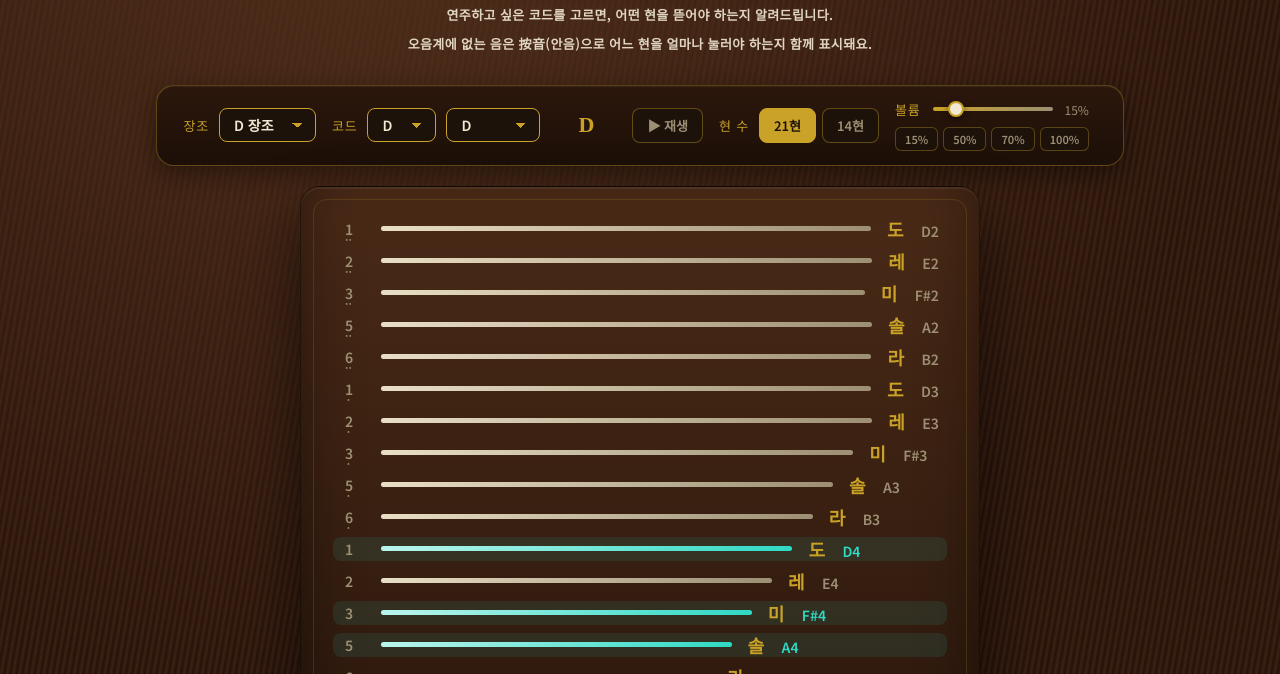
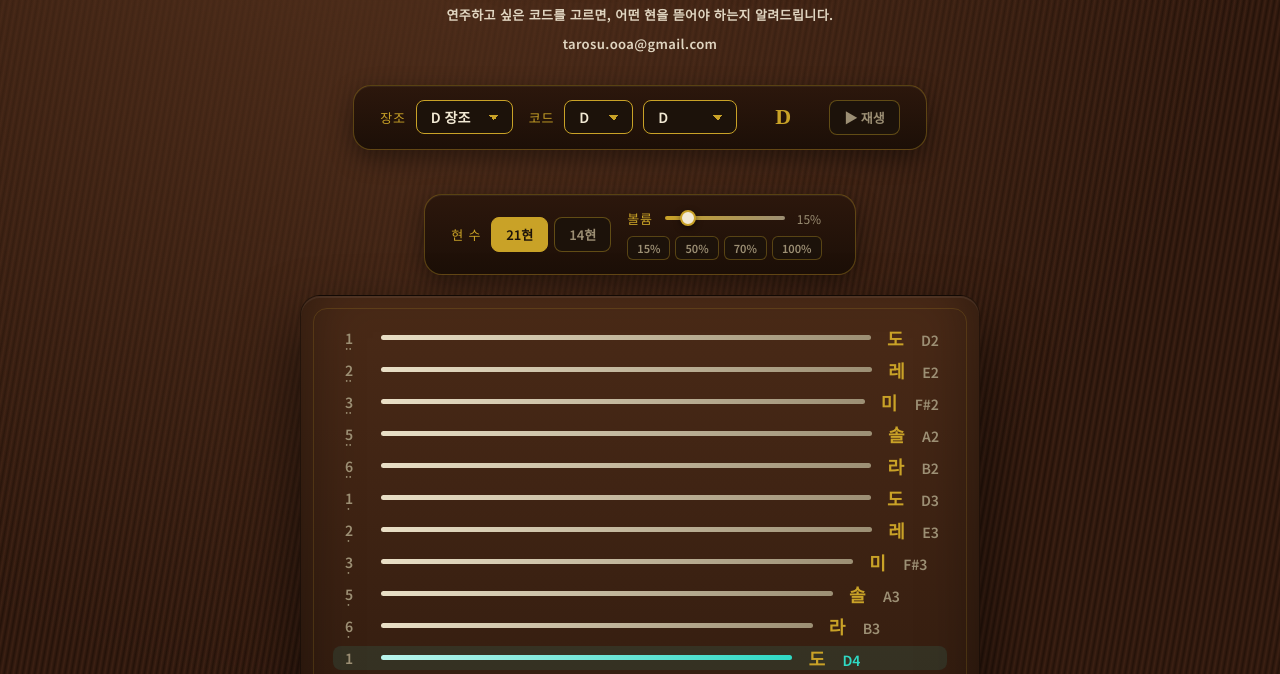
Before and after one commit to Tarosuooa/Guzheng-Code-Tarosu, a plain HTML site: page index.html in a window 1280 px wide. Shown: the part 97-771 px from the top of the page. Drawn offline with Linux system fonts and the light colour scheme.

Commit message:
Update index.html

```diff
--- a/index.html
+++ b/index.html
@@ -198,7 +198,7 @@
 <header>
   <h1>고쟁 코드 연주 가이드</h1>
   <div class="credit">연주하고 싶은 코드를 고르면, 어떤 현을 뜯어야 하는지 알려드립니다.</div>
-  <div class="credit">오음계에 없는 음은 <b>按音(안음)</b>으로 어느 현을 얼마나 눌러야 하는지 함께 표시돼요.</div>
+  <div class="credit">tarosu.ooa@gmail.com</div>
 </header>
 
 <div class="control-bar">
@@ -213,6 +213,9 @@
   </div>
   <div class="chord-name-display" id="chordNameDisplay">D</div>
   <button type="button" class="toggle-btn" id="btnPlayChord" title="스페이스바로도 재생할 수 있어요">▶ 재생</button>
+</div>
+
+<div class="control-bar">
   <div class="control-cluster">
     <div class="control-group">
       <label>현 수</label>
```
